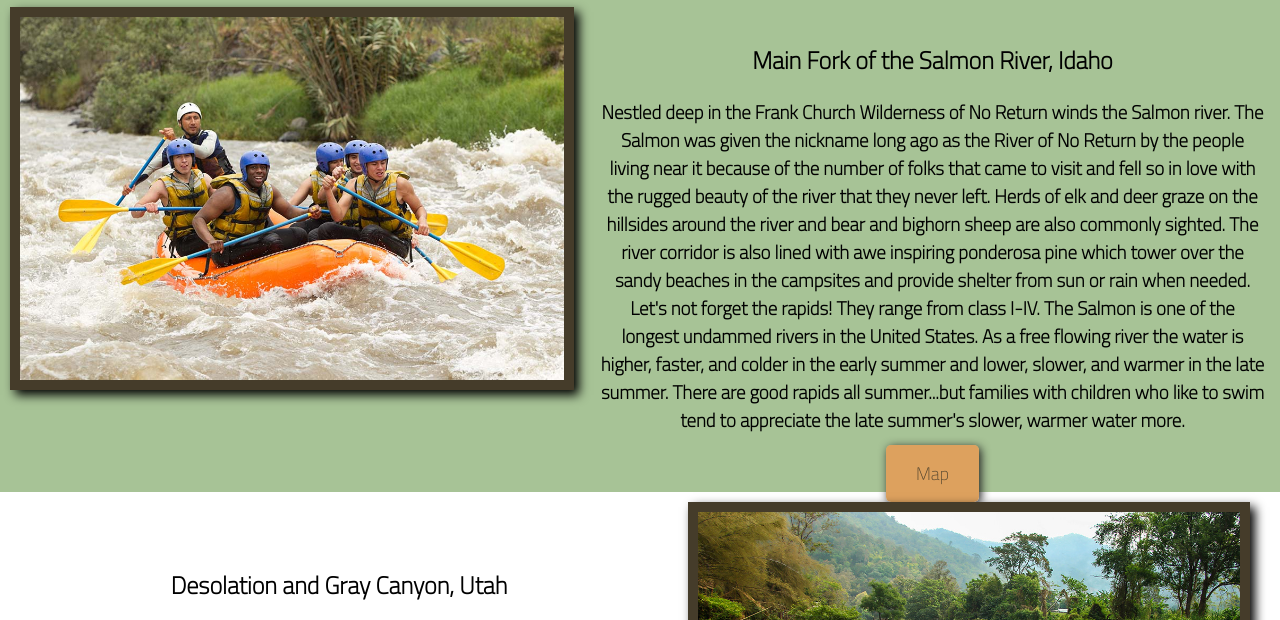
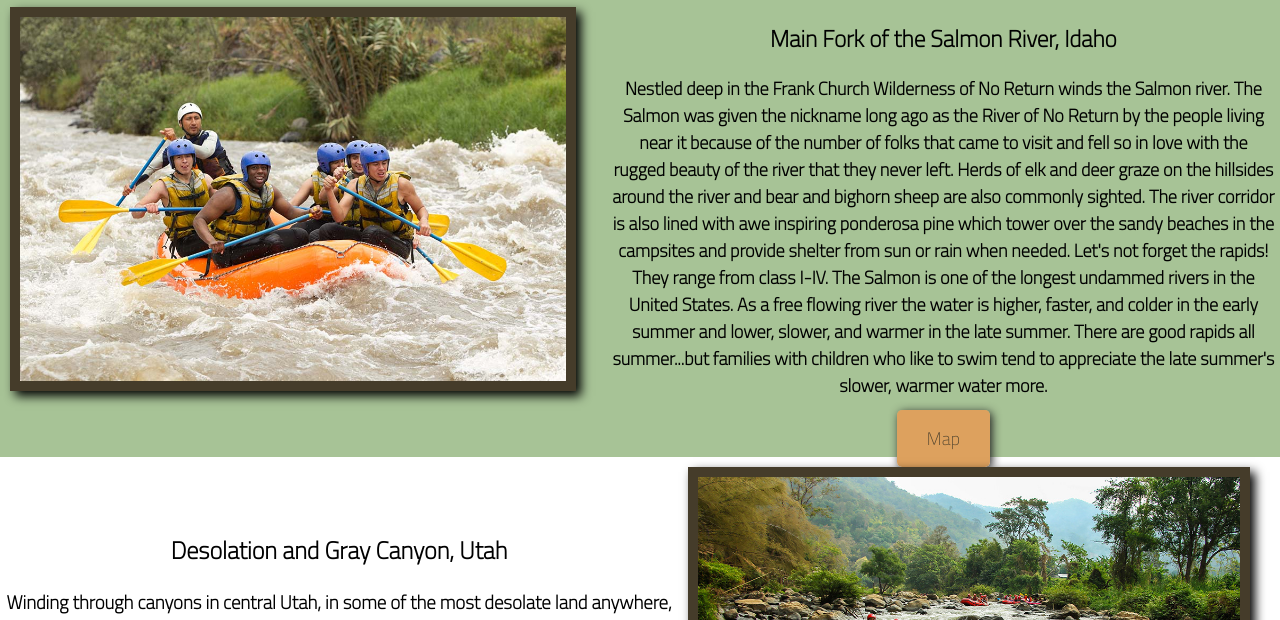
Before and after one commit to Morjac/wdd130, a plain HTML site: page wwr/rivers.html in a window 1280 px wide. Shown: the part 107-727 px from the top of the page. Drawn offline with Linux system fonts and the light colour scheme.

Commit message:
corrected font size

```diff
--- a/wwr/styles/style.css
+++ b/wwr/styles/style.css
@@ -279,14 +279,8 @@ footer, .social img{
 #rivers1-msg, #rivers3-msg{
     grid-column: 2/3;
     text-align: center;
-    font-size: medium;
+    font-size: .7em;
     padding: 5px;
-}
-
-#rivers1-msg{
-    margin-top: 20px;
-    margin-right: 10px;
-    margin-left: -10px;
 }
 
 #rivers3-msg{
```
